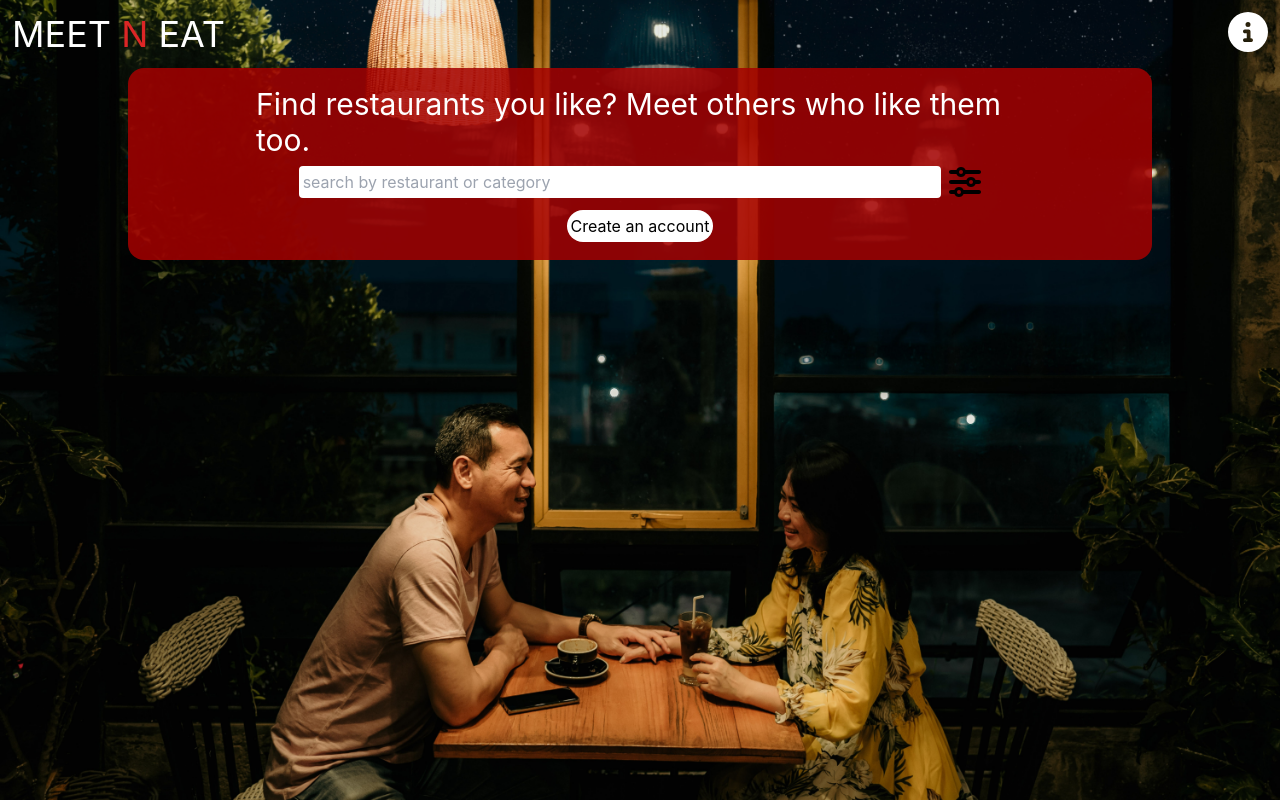
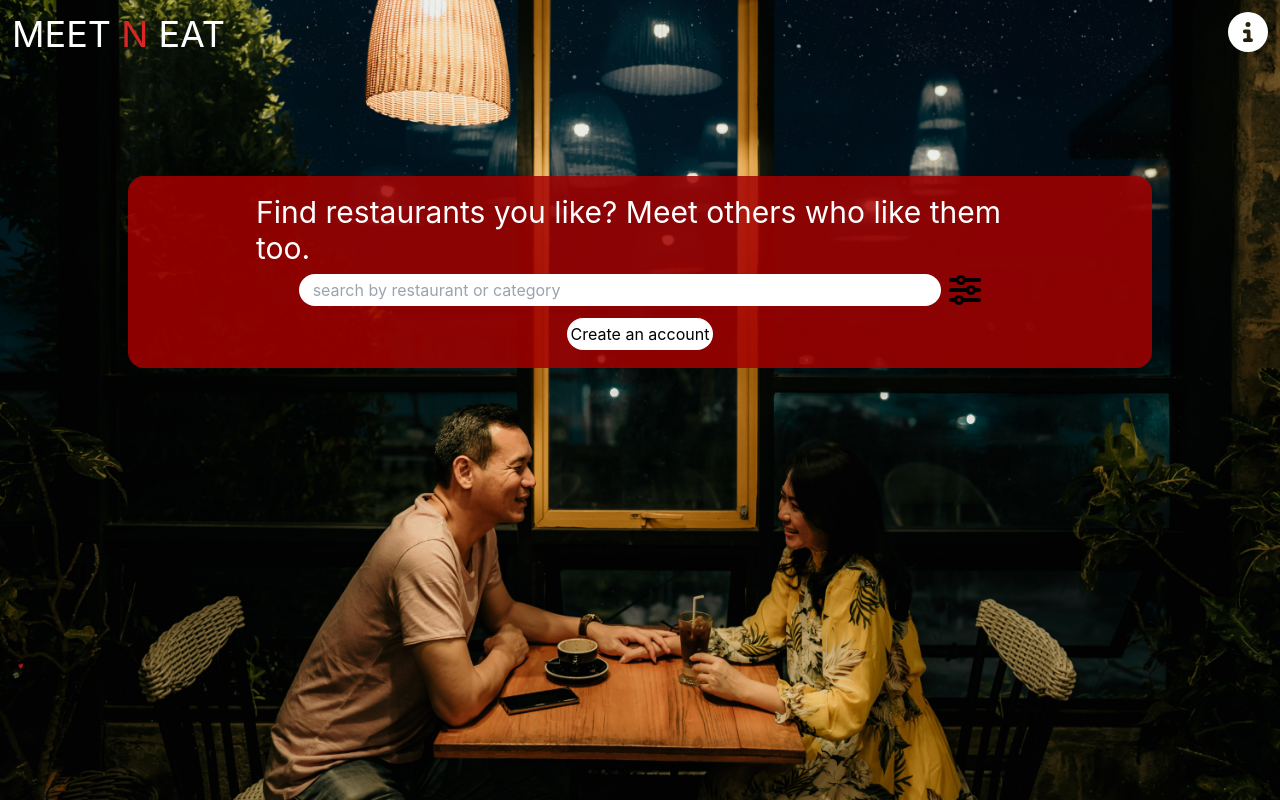
Before and after one commit to Meet-N-Eat/Frontend, a React (Create React App) app: page / in a window 1280 px wide. Built offline with nearby package versions, Linux system fonts and the light colour scheme.

Commit message:
adds input class to index.css and adjusts positioning of Home component

```diff
--- a/src/components/Home/Home.js
+++ b/src/components/Home/Home.js
@@ -16,7 +16,7 @@ const Home = () => {
 	}
 
 	return (
-		<div className='home h-56 md:h-48 w-10/12 max-w-5xl mx-auto rounded-2xl flex flex-col justify-center space-y-2'>
+		<div className='home h-56 md:h-48 w-10/12 max-w-5xl mx-auto rounded-2xl row-start-2 flex flex-col justify-center space-y-2'>
 			<p className='text-white text-3xl w-10/12 max-w-3xl mx-auto'>Find restaurants you like? Meet others who like them too.</p>
 			<Search />
 			{!loggedInUser.token && (
--- a/src/components/Home/Search.js
+++ b/src/components/Home/Search.js
@@ -49,7 +49,7 @@ const Search = () => {
 				<div className='w-8/12 mx-auto flex space-x-2'>
 					<div className='w-full'>
 						<input
-							className='w-full p-1 rounded'
+							className='input w-full p-1 rounded-full'
 							type='text'
 							placeholder='search by restaurant or category'
 							onChange={inputChange}
--- a/src/index.css
+++ b/src/index.css
@@ -72,10 +72,8 @@ body {
 
 main {
 	grid-row: 2 / span 11;
-}
-
-.home {
-	background-color: rgba(165, 0, 0, 0.85);
+	display: grid;
+	grid-template-rows: repeat(6, 1fr);
 }
 
 .nav-dropdown,
@@ -87,6 +85,14 @@ main {
 	font-family: DegularBlack;
 	font-size: 2rem;
 	letter-spacing: 3px;
+}
+
+.home {
+	background-color: rgba(165, 0, 0, 0.85);
+}
+
+.input {
+	text-indent: 10px;
 }
 
 /* Class name goes on wrapper div */
```
